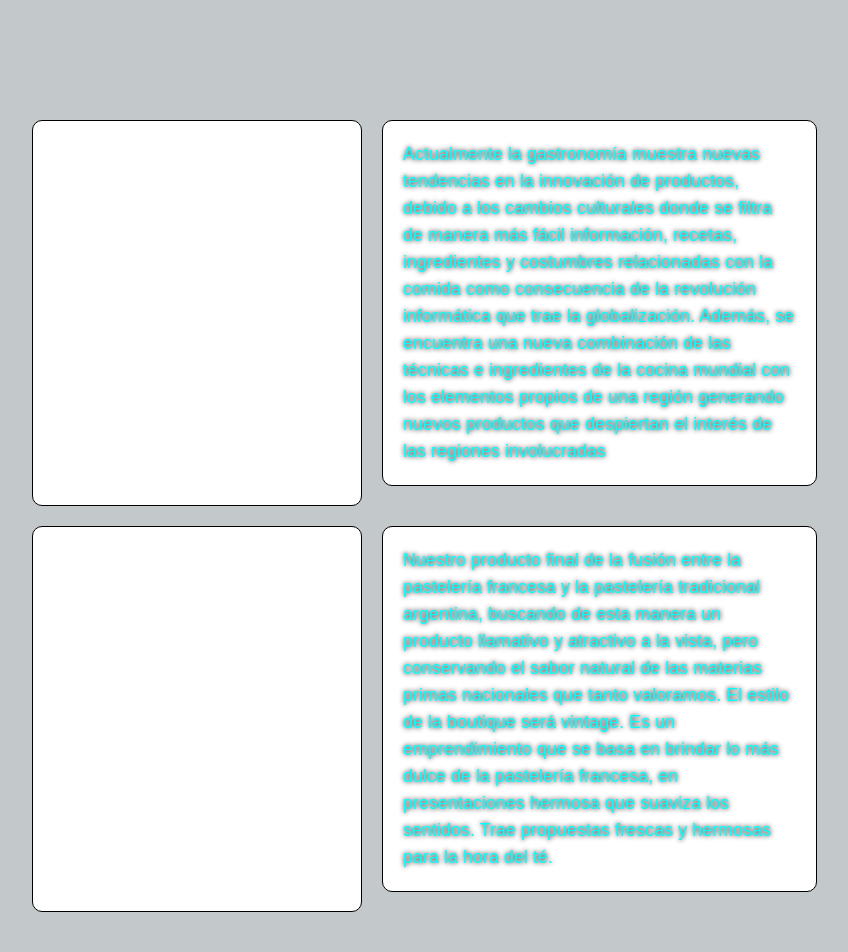
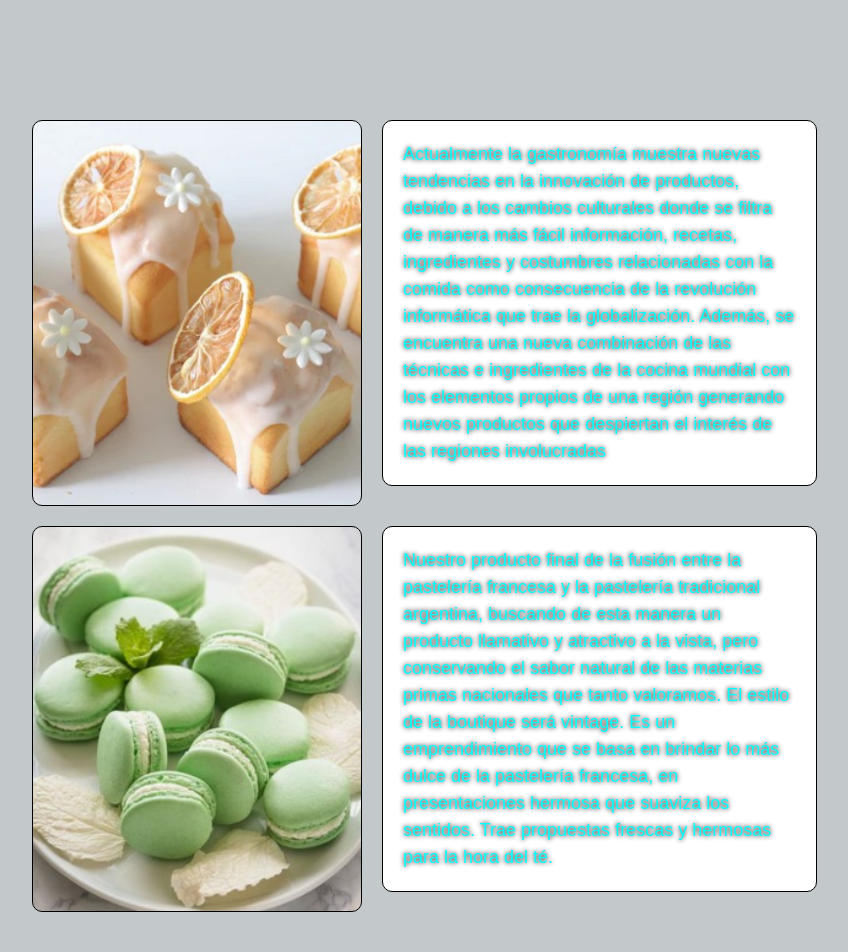
Before and after one commit to ingluisb29/proyectohtml, a plain HTML site: page index.html in a window 1280 px wide. Shown: the part 380-1332 px from the top of the page, without its empty margins (268-1116 px from the left). Drawn offline with nearby package versions, Linux system fonts and the light colour scheme; a web font is replaced by a local one.

Commit message:
otra vez ../img en css imagenes index.html

```diff
--- a/estilo/estilos.css
+++ b/estilo/estilos.css
@@ -114,11 +114,11 @@ section {
    }
 
    .img1 {
-       background-image: url(./img/budindelimon.jpg);
+       background-image: url(../img/budindelimon.jpg);
    }
 
    .img2 {
-       background-image: url(./img/macarron.png.jpg);
+       background-image: url(../img/macarron.png.jpg);
    }
 
    /* Mobil First INICIO*/
```
